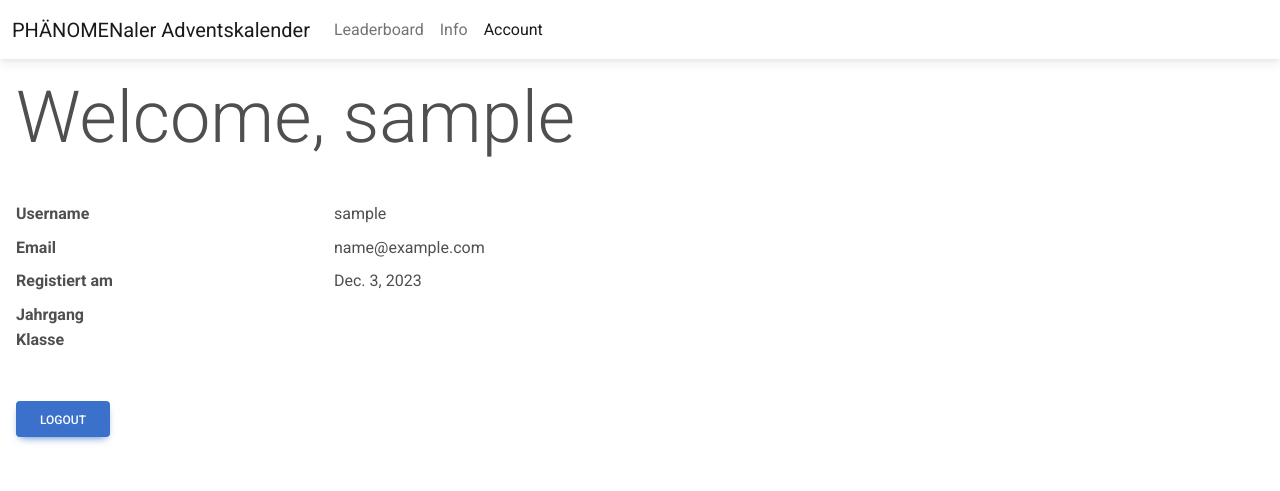
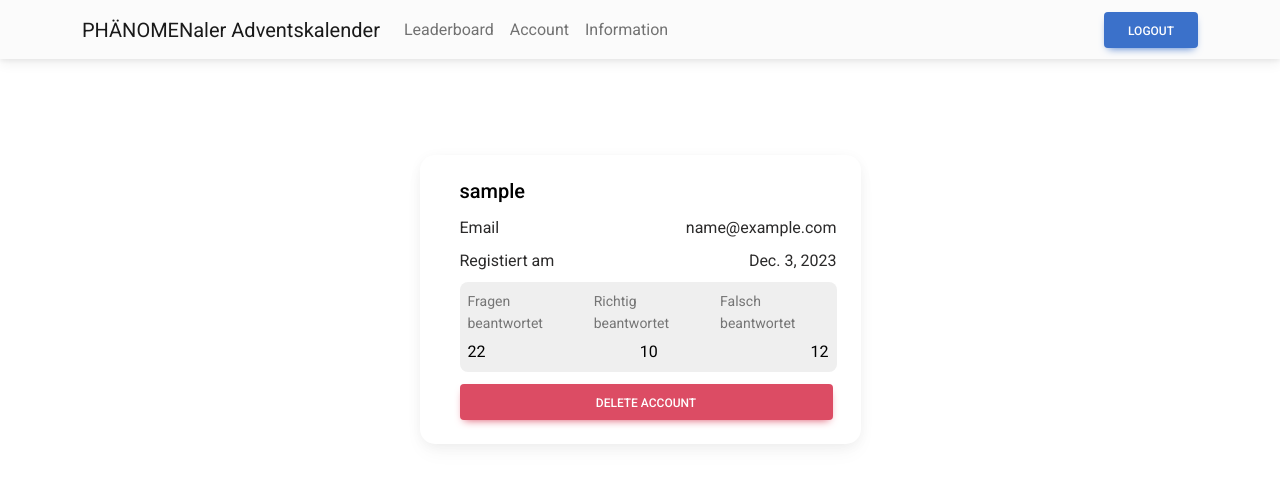
Before and after one commit to JU1111111/adventskalender, a Django app: page /account/ in a window 1280 px wide. Shown: the top 491 px of the page. Run offline with Django 4.2, Linux system fonts and the light colour scheme; the visitor is signed in with stand-in values (Sample User, id 1); data that the repository does not hold is empty; parts of the project's set-up code (start-up, migrations or seed data) failed here and were passed over; some libraries are stand-ins or nearby versions.

Commit message:
design update

```diff
--- a/adventskalender/templates/adventskalender/accountPage.html
+++ b/adventskalender/templates/adventskalender/accountPage.html
@@ -4,26 +4,72 @@
 {% block content %}
 {% include 'vidPlatform/includes/navbar.html' %}
 
-	<h1 class="display-2 p-3">Welcome, {{user.username}}</h1>
-
-
-
-	<dl class="row p-3">
-		<dt class="col-sm-3">Username</dt>
-		<dd class="col-sm-9">{{user.username}}</dd>
-
-		<dt class="col-sm-3">Email</dt>
-		<dd class="col-sm-9">{{user.email}}</dd>
-
-		<dt class="col-sm-3">Registiert am </dt>
-		<dd class="col-sm-9">{{user.date_joined.date}}</dd>
-
-		<dt class="col-sm-3">Jahrgang </dt>
-		<dd class="col-sm-9">{{user.student.studentYear}}</dd>
-
-		<dt class="col-sm-3">Klasse </dt>
-		<dd class="col-sm-9">{{user.student.studentClass}}</dd>
-	  </dl>
-
-	<a type="button" class="btn btn-primary m-3" href="/logout">Logout</a>
+<div class="container mt-5">
+	<div class="container py-5 h-100">
+	  <div class="row d-flex justify-content-center align-items-center h-100">
+		<div class="col col-md-9 col-lg-7 col-xl-5">
+		  <div class="card" style="border-radius: 15px">
+			<div class="card-body p-4">
+			  <div class="d-flex text-black">
+				<div class="flex-grow-1 ms-3">
+				  <h5 class="mb-1">{{user.username}}</h5>
+				  <p class="mb-1 pb-1" style="color: #2b2a2a">{{user.student.studentYear}}{{user.student.studentClass}}</p>
+				  <!-- Create more info here -->
+				  <div class="row">
+					<div class="col-md-6">
+					  <p class="mb-1 pb-1" style="color: #2b2a2a">
+						Email
+					  </p>
+					</div>
+					<div class="col-md-6">
+					  <p class="mb-1 pb-1 text-end" style="color: #2b2a2a">
+						{{user.email}}
+					  </p>
+					</div>
+				  </div>
+				  <div class="row">
+					<div class="col-md-6">
+					  <p class="mb-1 pb-1" style="color: #2b2a2a">
+						Registiert am
+					  </p>
+					</div>
+					<div class="col-md-6">
+					  <p class="mb-1 pb-1 text-end" style="color: #2b2a2a">
+						{{user.date_joined.date}}
+					  </p>
+					</div>
+				  </div>
+				  <div
+					class="d-flex justify-content-around rounded-3 p-2 mb-2"
+					style="background-color: #efefef"
+				  >
+					<div>
+					  <p class="small text-muted mb-1">Fragen beantwortet</p>
+					  <p class="mb-0">22</p>
+					</div>
+					<div class="px-3">
+					  <p class="small text-muted mb-1">Richtig beantwortet</p>
+					  <p class="mb-0 text-center">10</p>
+					</div>
+					<div>
+					  <p class="small text-muted mb-1">Falsch beantwortet</p>
+					  <p class="mb-0 text-end">12</p>
+					</div>
+				  </div>
+				  <div class="d-flex pt-1">
+					<button
+					  type="button"
+					  class="btn btn-danger me-1 flex-grow-1"
+					>
+					  Delete account
+					</button>
+				  </div>
+				</div>
+			  </div>
+			</div>
+		  </div>
+		</div>
+	  </div>
+	</div>
+  </div>
 {% endblock %}
--- a/vidPlatform/templates/vidPlatform/header.html
+++ b/vidPlatform/templates/vidPlatform/header.html
@@ -3,7 +3,6 @@
 <head>
   <meta charset="UTF-8" />
     <meta name="viewport" content="width=device-width, initial-scale=1.0" />
-    <title>Login</title>
     <link
       href="https://cdnjs.cloudflare.com/ajax/libs/mdb-ui-kit/6.4.2/mdb.min.css"
       rel="stylesheet"
@@ -21,10 +20,13 @@
     href="https://cdn.jsdelivr.net/npm/bootstrap-icons@1.3.0/font/bootstrap-icons.css"
     rel="stylesheet"
     />
-
+    <script
+      type="text/javascript"
+      src="https://cdnjs.cloudflare.com/ajax/libs/mdb-ui-kit/6.4.2/mdb.min.js"
+    ></script>
 </head>
 <body>
   {% block content %}
-   {% endblock %}
+  {% endblock %}
 </body>
 </html>
--- a/vidPlatform/templates/vidPlatform/includes/navbar.html
+++ b/vidPlatform/templates/vidPlatform/includes/navbar.html
@@ -1,21 +1,42 @@
+<nav class="navbar navbar-expand-lg navbar-light bg-light">
+	<!-- Container wrapper -->
+	<div class="container">
+	  <!-- Navbar brand -->
+	  <a class="navbar-brand" href="/advent">PHÄNOMENaler Adventskalender</a>
 
-<nav class="navbar navbar-expand-lg bg-body-tertiary">
-	<div class="container-fluid">
-	  <a class="navbar-brand" href="/advent">PHÄNOMENaler Adventskalender</a>
-	  <button class="navbar-toggler" type="button" data-bs-toggle="collapse" data-bs-target="#navbarSupportedContent" aria-controls="navbarSupportedContent" aria-expanded="false" aria-label="Toggle navigation">
-		<span class="navbar-toggler-icon"></span>
+	  <!-- Toggle button -->
+	  <button
+		class="navbar-toggler"
+		type="button"
+		data-mdb-toggle="collapse"
+		data-mdb-target="#navbarButtons"
+		aria-controls="navbarButtons"
+		aria-expanded="false"
+		aria-label="Toggle navigation"
+	  >
+		<i class="fas fa-bars"></i>
 	  </button>
-	  <div class="collapse navbar-collapse" id="navbarSupportedContent">
+
+	  <!-- Collapsible wrapper -->
+	  <div class="collapse navbar-collapse" id="navbarButtons">
+		<!-- Left links -->
 		<ul class="navbar-nav me-auto mb-2 mb-lg-0">
 		  <li class="nav-item">
 			<a class="nav-link" href="#">Leaderboard</a>
 		  </li>
-      <li class="nav-item">
-        <a class="nav-link" href="/info">Info</a>
-        </li>
 		  <li class="nav-item">
-			<a class="nav-link active" href="/account" >Account</a>
+			<a class="nav-link" href="/account">Account</a>
 		  </li>
+		  <li class="nav-item">
+			<a class="nav-link" href="/info">Information</a>
+		  </li>
+		</ul>
+		<!-- Left links -->
+		<div class="d-flex align-items-center">
+		  <a type="button" class="btn btn-primary" href="/logout">Logout</a>
+		</div>
 	  </div>
+	  <!-- Collapsible wrapper -->
 	</div>
+	<!-- Container wrapper -->
   </nav>
--- a/vidPlatform/views/viewActive.py
+++ b/vidPlatform/views/viewActive.py
@@ -39,4 +39,4 @@ def isActive(request, dateentry_id):
 			choicesField.initial = alreadyVoted[0].choice
 
 		print("yeet")
-	return render(request, "vidPlatform/detailPages/detailActive2.html", {"form": form, "entry":dateEntry})
+	return render(request, "vidPlatform/detailPages/detailActive.html", {"form": form, "entry":dateEntry})
--- a/vidPlatform/views/views.py
+++ b/vidPlatform/views/views.py
@@ -1,4 +1,4 @@
-from django.shortcuts import render, get_object_or_404
+from django.shortcuts import render, get_object_or_404, redirect
 from ..models import DateEntry, Choice, Vote
 
 from django.http import HttpResponse, Http404, HttpResponseRedirect
@@ -39,7 +39,7 @@ def detail(request, dateentry_id):
 		return isActive(request, dateentry_id)
 
 	elif(dateEntry.isInTheFuture(today)):
-		return render(request,"vidPlatform/detailPages/detailFuture.html", {"entry":dateEntry} )
+		return redirect('/advent')
 
 	elif (dateEntry.isOver(today)):
 		return isOver(request, dateentry_id)
```
Also changed, not shown: vidPlatform/templates/vidPlatform/detailPages/detailActive.html (+59 -48 lines), vidPlatform/templates/vidPlatform/detailPages/detailActive2.html (deleted, +0 -72 lines), vidPlatform/templates/vidPlatform/detailPages/detailFuture.html (deleted, +0 -12 lines), vidPlatform/templates/vidPlatform/detailPages/detailOver.html (+35 -45 lines), vidPlatform/templates/vidPlatform/index.html (+12 -36 lines).
